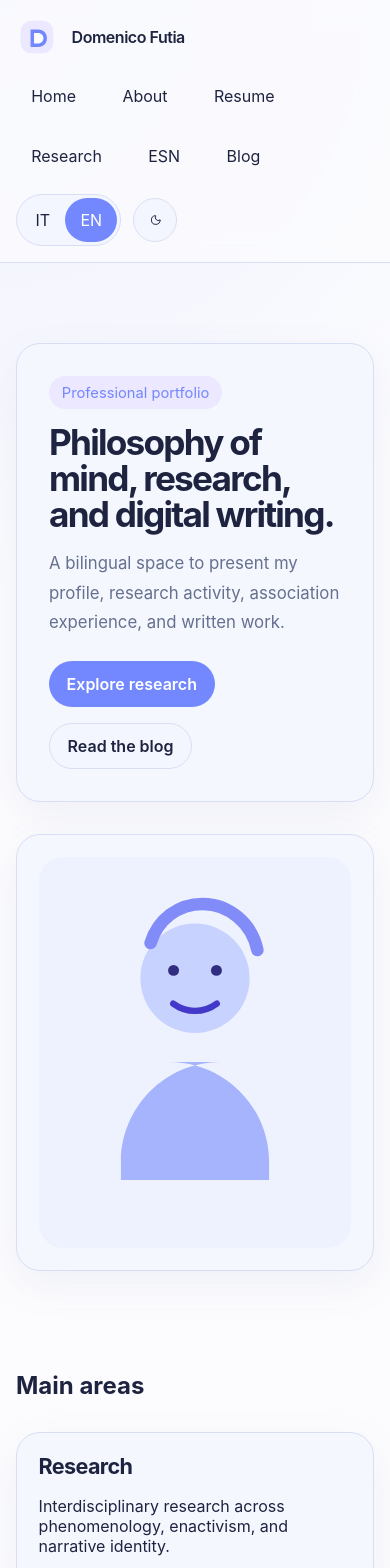
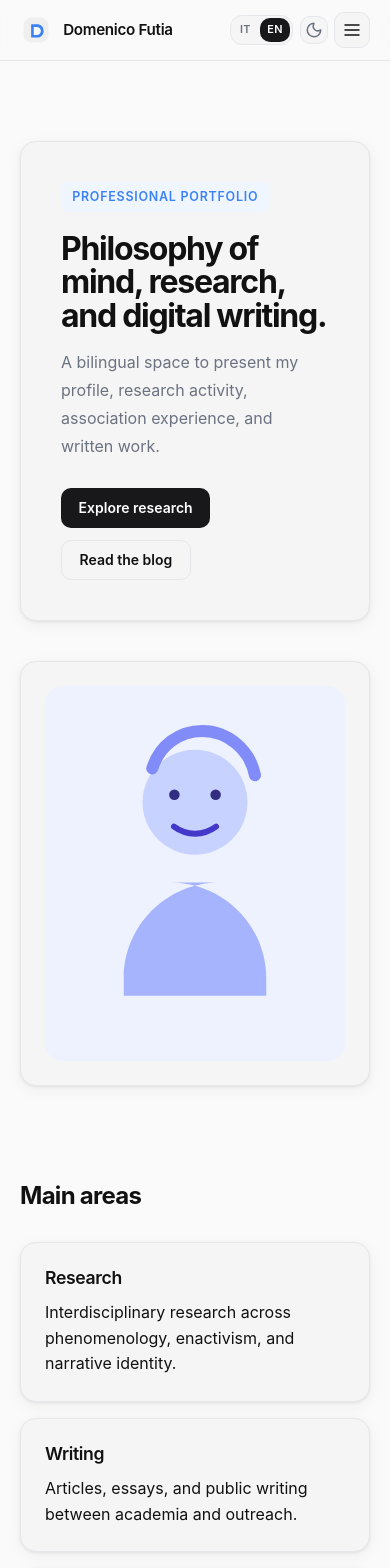
Before and after one commit to domfutia/portfolio-df, a Next.js app: page /en in a window 390 px wide. Shown: the top 1568 px of the page. Built offline with nearby package versions, Linux system fonts and the light colour scheme.

Commit message:
Update layout and styling for improved responsiveness and accessibility; modify footer text and navigation labels for consistency

```diff
--- a/src/app/[lang]/layout.tsx
+++ b/src/app/[lang]/layout.tsx
@@ -36,7 +36,7 @@ export default async function LocaleLayout({
       <body>
         <NextIntlClientProvider messages={messages}>
           <AppThemeProvider>
-            <Header locale={lang} />
+            <Header locale={lang} pathname="/" />
             <main>{children}</main>
             <Footer />
           </AppThemeProvider>
--- a/src/app/globals.css
+++ b/src/app/globals.css
@@ -1,177 +1,270 @@
 :root {
-  --bg: #fcfcfe;
-  --surface: #f4f6ff;
-  --surface-2: #eef1ff;
-  --text: #1e2340;
-  --muted: #66708f;
-  --border: #d8def4;
-  --primary: #7387ff;
-  --secondary: #af9cff;
-  --accent-soft: #ebe8ff;
-  --shadow: 0 14px 40px rgba(88, 104, 170, 0.08);
-  --radius: 24px;
-  --radius-sm: 14px;
-  --container: 1120px;
+  --bg: #fafafa;
+  --surface: #f5f5f5;
+  --surface-2: #efefef;
+  --text: #111111;
+  --muted: #6b7280;
+  --border: #e5e7eb;
+  --primary: #18181b;
+  --primary-fg: #ffffff;
+  --accent: #3b82f6;
+  --accent-soft: #eff6ff;
+  --shadow: 0 1px 3px rgba(0,0,0,0.07), 0 4px 16px rgba(0,0,0,0.05);
+  --shadow-md: 0 2px 8px rgba(0,0,0,0.08), 0 8px 32px rgba(0,0,0,0.07);
+  --radius: 16px;
+  --radius-sm: 10px;
+  --radius-xs: 6px;
+  --container: 1100px;
+  --font-sans: 'Inter', ui-sans-serif, system-ui, sans-serif;
 }
 
 [data-theme='dark'] {
-  --bg: #0f1220;
-  --surface: #171b2f;
-  --surface-2: #1e2440;
-  --text: #edf1ff;
-  --muted: #adb7da;
-  --border: #2b3353;
-  --primary: #98a8ff;
-  --secondary: #c1afff;
-  --accent-soft: #252b46;
-  --shadow: 0 18px 42px rgba(0, 0, 0, 0.22);
+  --bg: #0a0a0a;
+  --surface: #141414;
+  --surface-2: #1c1c1c;
+  --text: #fafafa;
+  --muted: #a1a1aa;
+  --border: #27272a;
+  --primary: #fafafa;
+  --primary-fg: #0a0a0a;
+  --accent: #60a5fa;
+  --accent-soft: #1e2a3d;
+  --shadow: 0 1px 3px rgba(0,0,0,0.3), 0 4px 16px rgba(0,0,0,0.25);
+  --shadow-md: 0 2px 8px rgba(0,0,0,0.35), 0 8px 32px rgba(0,0,0,0.3);
 }
 
-* { box-sizing: border-box; }
-html { scroll-behavior: smooth; }
+* { box-sizing: border-box; margin: 0; padding: 0; }
+html { scroll-behavior: smooth; font-size: 16px; }
 body {
-  margin: 0;
-  font-family: Inter, ui-sans-serif, system-ui, sans-serif;
-  background: radial-gradient(circle at top left, rgba(174, 189, 255, 0.18), transparent 28%), var(--bg);
+  font-family: var(--font-sans);
+  background: var(--bg);
   color: var(--text);
+  line-height: 1.6;
+  -webkit-font-smoothing: antialiased;
 }
 a { color: inherit; text-decoration: none; }
 img { max-width: 100%; height: auto; display: block; }
-button { font: inherit; }
+button { font: inherit; cursor: pointer; border: none; background: none; }
 
 .container {
-  width: min(var(--container), calc(100% - 2rem));
+  width: min(var(--container), calc(100% - 2.5rem));
   margin: 0 auto;
 }
 
+/* ── Header ── */
 .siteHeader {
   position: sticky;
   top: 0;
   z-index: 20;
-  backdrop-filter: blur(12px);
-  background: color-mix(in srgb, var(--bg) 78%, transparent);
+  backdrop-filter: blur(16px) saturate(180%);
+  -webkit-backdrop-filter: blur(16px) saturate(180%);
+  background: color-mix(in srgb, var(--bg) 85%, transparent);
   border-bottom: 1px solid var(--border);
 }
 
 .headerInner {
-  min-height: 76px;
+  min-height: 64px;
   display: flex;
   align-items: center;
   justify-content: space-between;
-  gap: 1rem;
+  gap: 1.5rem;
 }
 
 .brandMark {
   display: inline-flex;
   align-items: center;
-  gap: 0.85rem;
+  gap: 0.7rem;
   font-weight: 600;
-  letter-spacing: -0.03em;
+  font-size: 0.95rem;
+  letter-spacing: -0.02em;
 }
 
 .brandMark svg {
-  width: 42px;
-  height: 42px;
+  width: 32px;
+  height: 32px;
+  flex-shrink: 0;
 }
 
-.brandOuter { fill: var(--accent-soft); }
-.brandInner { fill: var(--primary); }
+.brandOuter { fill: var(--surface-2); }
+.brandInner { fill: var(--accent); }
 .brandCut { fill: var(--bg); }
 
+/* ── Nav ── */
 .siteNav {
   display: flex;
-  gap: 1rem;
+  gap: 0.25rem;
   flex-wrap: wrap;
-  justify-content: center;
+  justify-content: flex-end;
 }
 
-.siteNav a,
-.localeLink,
-.localeActive,
-.iconButton {
-  min-height: 44px;
+.siteNav a {
   display: inline-flex;
   align-items: center;
   justify-content: center;
-  border-radius: 999px;
-  padding: 0 0.95rem;
+  padding: 0.35rem 0.75rem;
+  border-radius: var(--radius-xs);
+  font-size: 0.875rem;
+  font-weight: 500;
+  color: var(--muted);
+  transition: color 0.15s, background 0.15s;
 }
 
-.siteNav a:hover,
-.localeLink:hover,
-.iconButton:hover {
+.siteNav a:hover {
+  color: var(--text);
   background: var(--surface);
 }
 
+/* ── Header actions ── */
 .headerActions {
   display: flex;
   align-items: center;
-  gap: 0.75rem;
+  gap: 0.4rem;
 }
 
 .localeSwitcher {
   display: inline-flex;
   border: 1px solid var(--border);
-  border-radius: 999px;
-  padding: 0.2rem;
+  border-radius: 12px;
+  padding: 2px;
   background: var(--surface);
+  gap: 2px;
+}
+
+.localeLink,
+.localeActive {
+  display: inline-flex;
+  align-items: center;
+  justify-content: center;
+  padding: 0.2rem 0.45rem;
+  border-radius: 10px;
+  font-size: 0.68rem;
+  font-weight: 600;
+  letter-spacing: 0.04em;
+  transition: background 0.15s, color 0.15s;
+}
+
+.localeLink {
+  color: var(--muted);
+}
+
+.localeLink:hover {
+  color: var(--text);
+  background: var(--surface-2);
 }
 
 .localeActive {
   background: var(--primary);
-  color: white;
+  color: var(--primary-fg);
 }
 
 .iconButton {
-  width: 44px;
+  display: inline-flex;
+  align-items: center;
+  justify-content: center;
+  width: 28px;
+  height: 28px;
+  border-radius: 10px;
+  border: 1px solid var(--border);
+  background: var(--surface);
+  color: var(--muted);
+  transition: color 0.15s, background 0.15s, border-color 0.15s;
+}
+
+.iconButton:hover {
+  color: var(--text);
+  background: var(--surface-2);
+  border-color: var(--text);
+}
+
+/* ── Mobile navigation ── */
+.mobileMenuToggle {
+  display: none;
+  align-items: center;
+  justify-content: center;
+  width: 36px;
+  height: 36px;
+  border-radius: 10px;
   border: 1px solid var(--border);
   background: var(--surface);
   color: var(--text);
+  transition: background 0.15s, border-color 0.15s;
 }
 
+.mobileMenuToggle:hover {
+  background: var(--surface-2);
+  border-color: var(--text);
+}
+
+.mobileNav {
+  display: none;
+  position: absolute;
+  top: 100%;
+  left: 0;
+  right: 0;
+  background: var(--bg);
+  border-bottom: 1px solid var(--border);
+  padding: 0.75rem 0;
+  z-index: 10;
+}
+
+.mobileNavOpen {
+  display: block;
+}
+
+.mobileNav a {
+  display: block;
+  padding: 0.6rem 1rem;
+  font-size: 0.875rem;
+  font-weight: 500;
+  color: var(--muted);
+  transition: color 0.15s, background 0.15s;
+}
+
+.mobileNav a:hover {
+  color: var(--text);
+  background: var(--surface);
+}
+
+/* ── Hero ── */
 .hero {
-  padding: 5rem 0 3rem;
+  padding: 5rem 0 3.5rem;
 }
 
 .heroGrid {
   display: grid;
-  grid-template-columns: 1.3fr 0.9fr;
-  gap: 2rem;
+  grid-template-columns: 1.2fr 0.8fr;
+  gap: 2.5rem;
   align-items: center;
 }
 
-.heroCopy,
-.panel,
-.articleCard,
-.timelineItem,
-.resumeBlock,
-.mdxWrap {
-  background: color-mix(in srgb, var(--surface) 90%, white 10%);
+.heroCopy {
+  background: var(--surface);
   border: 1px solid var(--border);
   box-shadow: var(--shadow);
   border-radius: var(--radius);
-}
-
-.heroCopy {
-  padding: 2rem;
+  padding: 2.5rem;
 }
 
 .eyebrow {
   display: inline-flex;
-  padding: 0.45rem 0.8rem;
-  border-radius: 999px;
+  padding: 0.3rem 0.7rem;
+  border-radius: var(--radius-xs);
   background: var(--accent-soft);
-  color: var(--primary);
-  font-size: 0.92rem;
-  margin-bottom: 1rem;
+  color: var(--accent);
+  font-size: 0.78rem;
+  font-weight: 600;
+  letter-spacing: 0.06em;
+  text-transform: uppercase;
+  margin-bottom: 1.25rem;
 }
 
 .hero h1,
 .sectionIntro h1,
 .mdxH1 {
-  font-size: clamp(2.2rem, 5vw, 4.8rem);
-  line-height: 1.02;
-  letter-spacing: -0.05em;
+  font-size: clamp(2rem, 4.5vw, 3.75rem);
+  line-height: 1.05;
+  letter-spacing: -0.04em;
+  font-weight: 700;
   margin: 0 0 1rem;
 }
 
@@ -182,77 +275,107 @@ button { font: inherit; }
 .resumeBlock p,
 .timelineItem p {
   color: var(--muted);
-  font-size: 1.05rem;
+  font-size: 1rem;
   line-height: 1.75;
 }
 
 .ctaRow {
   display: flex;
-  gap: 1rem;
+  gap: 0.75rem;
   flex-wrap: wrap;
-  margin-top: 1.5rem;
+  margin-top: 1.75rem;
 }
 
 .button,
 .buttonGhost,
 .textLink {
-  min-height: 46px;
   display: inline-flex;
   align-items: center;
   justify-content: center;
-  border-radius: 999px;
+  height: 40px;
+  border-radius: var(--radius-sm);
   padding: 0 1.1rem;
+  font-size: 0.875rem;
   font-weight: 600;
+  transition: opacity 0.15s, background 0.15s;
 }
 
 .button {
   background: var(--primary);
-  color: white;
+  color: var(--primary-fg);
 }
+
+.button:hover { opacity: 0.85; }
 
 .buttonGhost {
   border: 1px solid var(--border);
   background: var(--surface);
+  color: var(--text);
 }
+
+.buttonGhost:hover { background: var(--surface-2); }
 
 .textLink {
   padding-left: 0;
-  color: var(--primary);
+  color: var(--accent);
 }
 
 .heroVisual {
   overflow: hidden;
+  border-radius: var(--radius);
+  border: 1px solid var(--border);
+  box-shadow: var(--shadow);
 }
 
 .heroVisual img {
   width: 100%;
   height: 100%;
   object-fit: cover;
-  border-radius: var(--radius);
 }
 
+/* ── Sections ── */
 .section {
-  padding: 2rem 0 4rem;
+  padding: 2.5rem 0 4rem;
 }
 
 .sectionIntro {
-  max-width: 760px;
+  max-width: 640px;
   margin-bottom: 2rem;
 }
 
+.sectionIntro h2 {
+  font-size: clamp(1.5rem, 3vw, 2.25rem);
+  font-weight: 700;
+  letter-spacing: -0.03em;
+  line-height: 1.15;
+  margin-bottom: 0.5rem;
+}
+
+/* ── Cards ── */
 .cardGrid,
 .articleGrid,
 .resumeGrid {
   display: grid;
   grid-template-columns: repeat(3, minmax(0, 1fr));
-  gap: 1.25rem;
+  gap: 1rem;
 }
 
 .panel,
 .articleCard,
 .resumeBlock,
 .timelineItem {
-  padding: 1.35rem;
+  background: var(--surface);
+  border: 1px solid var(--border);
+  box-shadow: var(--shadow);
+  border-radius: var(--radius);
+  padding: 1.5rem;
+  transition: box-shadow 0.2s, border-color 0.2s;
+}
+
+.panel:hover,
+.articleCard:hover {
+  box-shadow: var(--shadow-md);
+  border-color: color-mix(in srgb, var(--border) 60%, var(--text) 40%);
 }
 
 .panel h3,
@@ -260,72 +383,130 @@ button { font: inherit; }
 .resumeBlock h2,
 .timelineItem h3,
 .mdxH2 {
-  font-size: 1.35rem;
-  line-height: 1.2;
-  margin: 0 0 0.8rem;
-  letter-spacing: -0.03em;
+  font-size: 1.1rem;
+  line-height: 1.3;
+  margin: 0 0 0.65rem;
+  letter-spacing: -0.02em;
+  font-weight: 600;
 }
 
+/* ── Section links grid (homepage) ── */
+.sectionLinksGrid {
+  display: grid;
+  grid-template-columns: repeat(auto-fill, minmax(160px, 1fr));
+  gap: 0.75rem;
+}
+
+.sectionLinkCard {
+  display: flex;
+  align-items: center;
+  justify-content: space-between;
+  padding: 1rem 1.25rem;
+  background: var(--surface);
+  border: 1px solid var(--border);
+  border-radius: var(--radius-sm);
+  font-size: 0.875rem;
+  font-weight: 500;
+  color: var(--text);
+  transition: background 0.15s, border-color 0.15s, box-shadow 0.15s;
+  box-shadow: var(--shadow);
+}
+
+.sectionLinkCard:hover {
+  background: var(--surface-2);
+  border-color: color-mix(in srgb, var(--border) 50%, var(--text) 50%);
+  box-shadow: var(--shadow-md);
+}
+
+.sectionLinkLabel {
+  font-weight: 600;
+}
+
+.sectionLinkArrow {
+  color: var(--muted);
+  font-size: 1rem;
+}
+
+/* ── Meta / Tags ── */
 .articleMeta,
 .metaRow {
   display: flex;
-  gap: 0.8rem;
+  gap: 0.6rem;
   flex-wrap: wrap;
   color: var(--muted);
-  font-size: 0.9rem;
-  margin-bottom: 0.8rem;
+  font-size: 0.8rem;
+  margin-bottom: 0.75rem;
 }
 
 .tagRow {
   display: flex;
-  gap: 0.55rem;
+  gap: 0.4rem;
   flex-wrap: wrap;
-  margin: 1rem 0;
+  margin: 0.75rem 0;
 }
 
 .tag {
-  border-radius: 999px;
-  background: var(--accent-soft);
-  color: var(--primary);
-  padding: 0.4rem 0.72rem;
-  font-size: 0.85rem;
+  border-radius: var(--radius-xs);
+  background: var(--surface-2);
+  color: var(--muted);
+  padding: 0.25rem 0.6rem;
+  font-size: 0.78rem;
+  font-weight: 500;
+  border: 1px solid var(--border);
 }
 
+/* ── Timeline ── */
 .timeline {
   display: grid;
-  gap: 1rem;
+  gap: 0.75rem;
 }
 
+/* ── Footer ── */
 .siteFooter {
   border-top: 1px solid var(--border);
-  padding: 1.5rem 0 3rem;
+  padding: 2rem 0;
 }
 
-.footerInner p {
-  color: var(--muted);
+.footerInner {
+  display: flex;
+  align-items: center;
+  justify-content: center;
 }
 
-.mdxWrap {
-  padding: 2rem;
+.footerText {
+  color: var(--muted);
+  font-size: 0.78rem;
+  letter-spacing: 0.02em;
 }
 
-.mdxH2 { font-size: 2rem; margin-top: 1.5rem; }
-.mdxH3 { font-size: 1.35rem; margin-top: 1.15rem; }
-.mdxUl, .mdxOl { padding-left: 1.2rem; color: var(--muted); }
+/* ── MDX ── */
+.mdxWrap {
+  background: var(--surface);
+  border: 1px solid var(--border);
+  box-shadow: var(--shadow);
+  border-radius: var(--radius);
+  padding: 2.5rem;
+}
+
+.mdxH2 { font-size: 1.5rem; margin-top: 2rem; font-weight: 700; letter-spacing: -0.02em; }
+.mdxH3 { font-size: 1.15rem; margin-top: 1.5rem; font-weight: 600; }
+.mdxUl, .mdxOl { padding-left: 1.4rem; color: var(--muted); }
 .mdxLi { margin: 0.4rem 0; }
 .mdxQuote {
-  border-left: 4px solid var(--primary);
-  margin: 1.25rem 0;
-  padding: 0.25rem 0 0.25rem 1rem;
-  color: var(--text);
+  border-left: 3px solid var(--accent);
+  margin: 1.5rem 0;
+  padding: 0.5rem 0 0.5rem 1.25rem;
+  color: var(--muted);
+  font-style: italic;
 }
 .mdxImg {
   margin: 1.5rem 0;
-  border-radius: 20px;
+  border-radius: var(--radius-sm);
   border: 1px solid var(--border);
 }
 
-@media (max-width: 980px) {
+/* ── Responsive ── */
+@media (max-width: 900px) {
   .heroGrid,
   .cardGrid,
   .articleGrid,
@@ -333,13 +514,18 @@ button { font: inherit; }
     grid-template-columns: 1fr;
   }
 
-  .headerInner {
-    flex-direction: column;
-    align-items: flex-start;
-    padding: 1rem 0;
+  .siteNav {
+    display: none;
   }
 
-  .siteNav {
-    justify-content: flex-start;
+  .mobileMenuToggle {
+    display: flex;
+  }
+
+  .headerInner {
+    min-height: auto;
+    flex-wrap: nowrap;
+    padding: 0.75rem 0;
+    gap: 0.75rem;
   }
 }
--- a/src/components/layout/footer.tsx
+++ b/src/components/layout/footer.tsx
@@ -2,11 +2,10 @@ import {getTranslations} from 'next-intl/server';
 
 export async function Footer() {
   const t = await getTranslations('footer');
-
   return (
     <footer className="siteFooter">
       <div className="container footerInner">
-        <p>{t('text')}</p>
+        <p className="footerText">{t('text')}</p>
       </div>
     </footer>
   );
--- a/src/components/layout/header.tsx
+++ b/src/components/layout/header.tsx
@@ -4,7 +4,7 @@ import {navigation} from '@/config/navigation';
 import {LocaleSwitcher} from '@/components/ui/locale-switcher';
 import {ThemeToggle} from '@/components/ui/theme-toggle';
 
-export async function Header({locale}: {locale: string}) {
+export async function Header({locale, pathname}: {locale: string; pathname?: string}) {
   const t = await getTranslations('nav');
 
   return (
@@ -20,16 +20,50 @@ export async function Header({locale}: {locale: string}) {
         </Link>
 
         <nav className="siteNav" aria-label="Primary navigation">
-          {navigation.map((item) => (
-            <Link key={item.key} href={`/${locale}${item.href}`}>
-              {t(item.key)}
-            </Link>
-          ))}
+          {navigation.map((item) => {
+            const label = t(item.key);
+            const display = item.key === 'esn' ? label.toUpperCase() : label.toLowerCase();
+            return (
+              <Link key={item.key} href={`/${locale}${item.href}`}>
+                {display}
+              </Link>
+            );
+          })}
         </nav>
 
         <div className="headerActions">
-          <LocaleSwitcher currentLocale={locale} pathname="/" />
+          <LocaleSwitcher currentLocale={locale} currentPath={pathname ?? '/'} />
           <ThemeToggle />
+          <button
+            className="mobileMenuToggle"
+            aria-label="Toggle menu"
+            aria-expanded="false"
+            onClick={(e) => {
+              const btn = e.currentTarget;
+              const nav = btn.nextElementSibling as HTMLElement | null;
+              if (nav) {
+                const isOpen = nav.classList.contains('mobileNavOpen');
+                nav.classList.toggle('mobileNavOpen');
+                btn.setAttribute('aria-expanded', String(!isOpen));
+              }
+            }}
+          >
+            <svg width="20" height="20" viewBox="0 0 24 24" fill="none" stroke="currentColor" strokeWidth="2">
+              <path d="M3 12h18M3 6h18M3 18h18" />
+            </svg>
+          </button>
+        </div>
+
+        <div className="mobileNav">
+          {navigation.map((item) => {
+            const label = t(item.key);
+            const display = item.key === 'esn' ? label.toUpperCase() : label.toLowerCase();
+            return (
+              <Link key={item.key} href={`/${locale}${item.href}`}>
+                {display}
+              </Link>
+            );
+          })}
         </div>
       </div>
     </header>
--- a/src/messages/en.json
+++ b/src/messages/en.json
@@ -1,11 +1,11 @@
 {
   "nav": {
-    "home": "Home",
-    "about": "About",
-    "resume": "Resume",
-    "research": "Research",
+    "home": "home",
+    "about": "about",
+    "resume": "resume",
+    "research": "research",
     "esn": "ESN",
-    "blog": "Blog"
+    "blog": "blog"
   },
   "home": {
     "eyebrow": "Professional portfolio",
@@ -16,7 +16,8 @@
     "featuredTitle": "Main areas",
     "featuredResearch": "Interdisciplinary research across phenomenology, enactivism, and narrative identity.",
     "featuredWriting": "Articles, essays, and public writing between academia and outreach.",
-    "featuredDevelopment": "Web projects with Next.js and React, shaped by editorial clarity."
+    "featuredDevelopment": "Web projects with Next.js and React, shaped by editorial clarity.",
+    "sectionsTitle": "Explore sections"
   },
   "about": {
     "title": "About",
@@ -43,6 +44,6 @@
     "external": "Open on Substack"
   },
   "footer": {
-    "text": "Bilingual Next.js portfolio with MDX support and light/dark theme."
+    "text": "Domenico Futia 2026"
   }
 }
--- a/src/messages/it.json
+++ b/src/messages/it.json
@@ -1,11 +1,11 @@
 {
   "nav": {
-    "home": "Home",
-    "about": "Chi sono",
-    "resume": "CV",
-    "research": "Ricerca",
+    "home": "home",
+    "about": "chi sono",
+    "resume": "cv",
+    "research": "ricerca",
     "esn": "ESN",
-    "blog": "Blog"
+    "blog": "blog"
   },
   "home": {
     "eyebrow": "Portfolio professionale",
@@ -16,11 +16,12 @@
     "featuredTitle": "Aree principali",
     "featuredResearch": "Ricerca interdisciplinare tra fenomenologia, enattivismo e identità narrativa.",
     "featuredWriting": "Articoli, saggi e scrittura pubblica tra accademia e divulgazione.",
-    "featuredDevelopment": "Progetti web con Next.js, React e attenzione alla chiarezza editoriale."
+    "featuredDevelopment": "Progetti web con Next.js, React e attenzione alla chiarezza editoriale.",
+    "sectionsTitle": "Esplora le sezioni"
   },
   "about": {
     "title": "Chi sono",
-    "intro": "Sono Domenico Futia, studente e ricercatore interessato alla filosofia della mente, all'approccio enattivo, alla fenomenologia e al tema dell'identità narrativa.",
+    "intro": "Sono Domenico Futia, studente e ricercatore interessato alla filosofia della mente, all'approccio enattivo, alla fenomenologia e al tema dell'identitàĮį narrativa.",
     "body": "Il mio lavoro si colloca all'incrocio tra riflessione filosofica, scienze cognitive, scrittura critica e sviluppo front-end. Questo portfolio raccoglie il mio percorso, i miei interessi di ricerca e i miei progetti editoriali e digitali."
   },
   "resume": {
@@ -43,6 +44,6 @@
     "external": "Apri su Substack"
   },
   "footer": {
-    "text": "Portfolio bilingue in Next.js con supporto MDX e tema chiaro/scuro."
+    "text": "Domenico Futia 2026"
   }
 }
```
